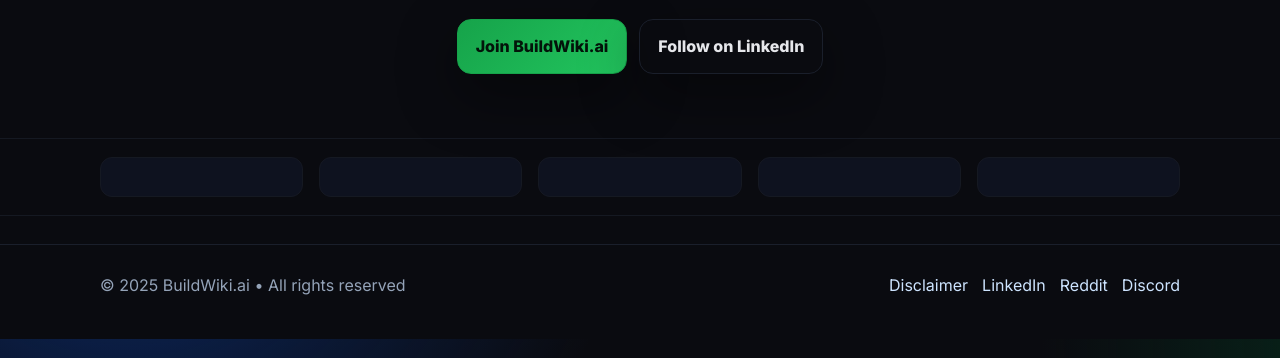
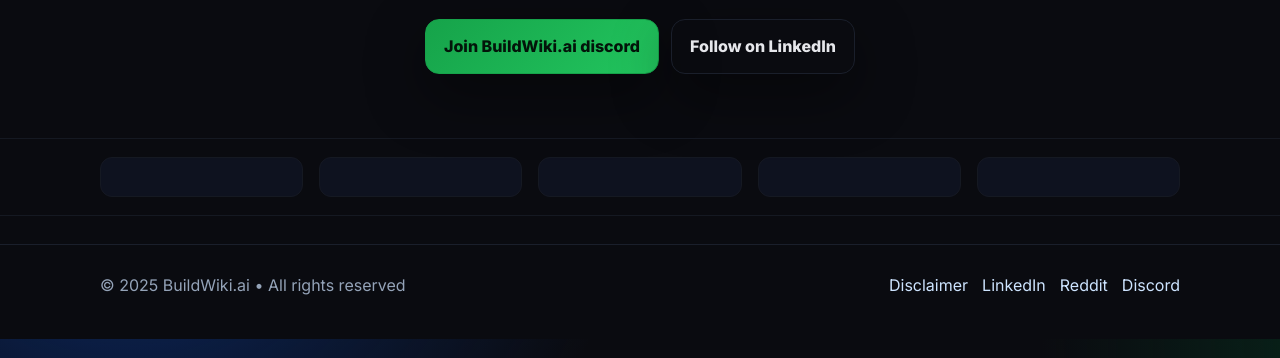
Before and after one commit to profitmonk/buildwiki, a plain HTML site: page index.html in a window 1280 px wide. Shown: the part 442-800 px from the top of the page. Drawn offline with Linux system fonts and the light colour scheme.

Commit message:
Update index.html

```diff
--- a/index.html
+++ b/index.html
@@ -73,8 +73,8 @@
       <h1 class="title">Build <span class="gradient">real solutions</span> together on BuildWiki.ai</h1>
       <p class="sub">Share problems, contribute solutions, and co‑create AI knowledge. Turn contributions into consulting gigs or products — all coordinated inside our Discord with lightweight contracts & Stripe.</p>
       <div class="cta">
-        <a class="btn primary" href="https://discord.gg/your-invite" target="_blank" rel="noopener">Join BuildWiki.ai</a>
-        <a class="btn ghost" href="https://www.linkedin.com/company/your-page" target="_blank" rel="noopener">Follow on LinkedIn</a>
+        <a class="btn primary" href="https://discord.gg/FR9y5HZpVC" target="_blank" rel="noopener">Join BuildWiki.ai discord</a>
+        <a class="btn ghost" href="linkedin.com/company/buildwiki-ai/" target="_blank" rel="noopener">Follow on LinkedIn</a>
       </div>
     </section>
 
```
